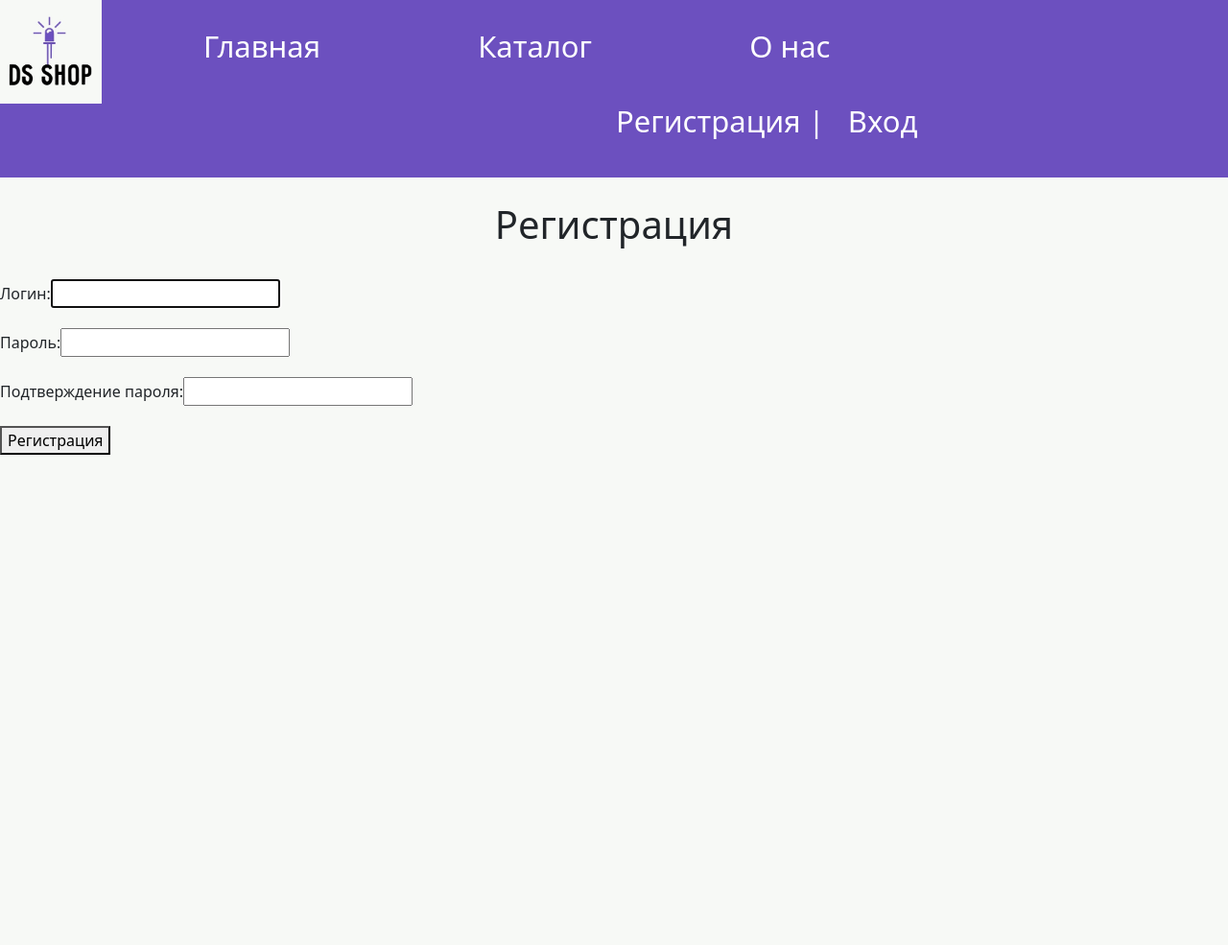
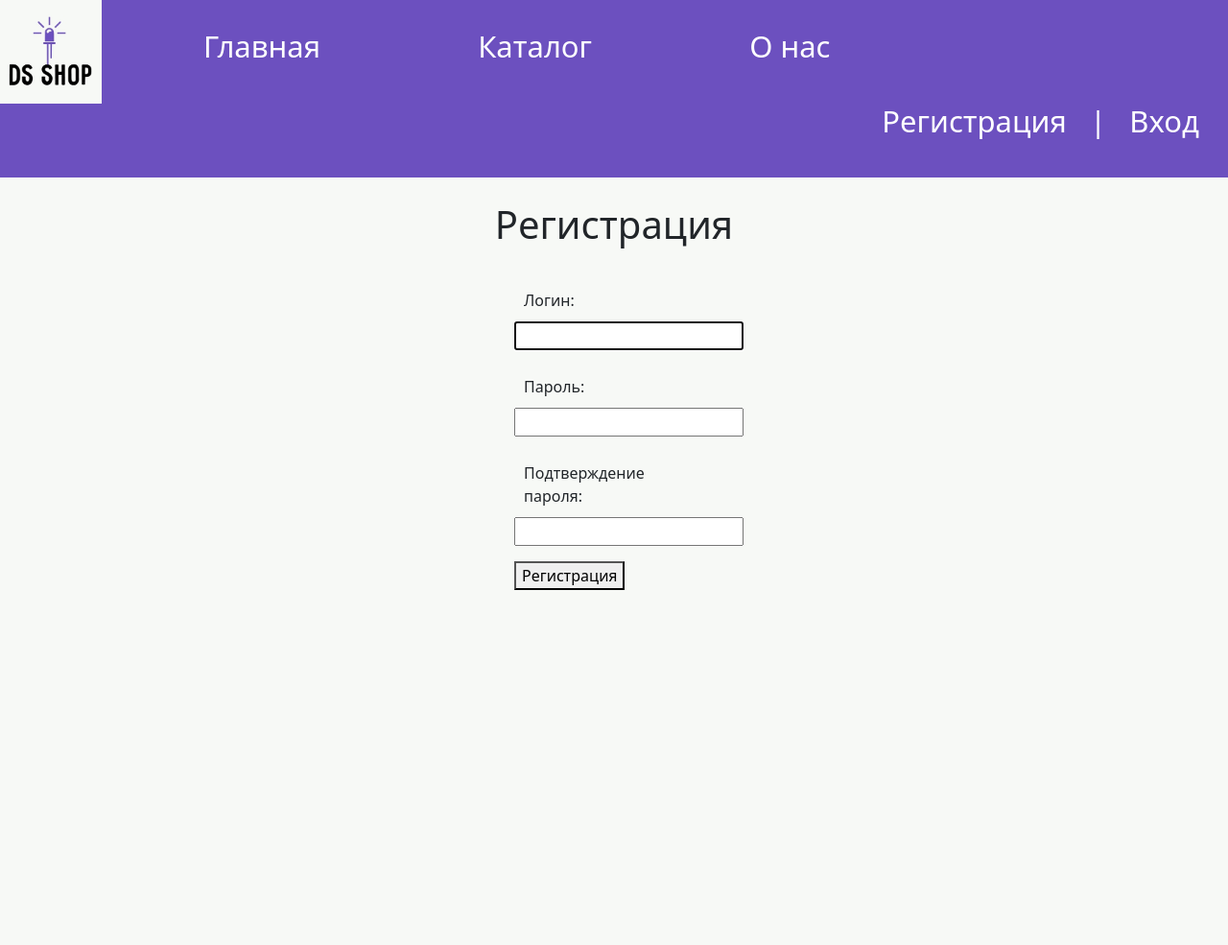
Before and after one commit to Rez1ay/django_website, a Django app: page /reg in a window 1280 px wide. Shown: the whole page at 96% size. Run offline with Django 4.2, Linux system fonts and the light colour scheme.

Commit message:
[upd7] css fix

```diff
--- a/ds_shop_website/main/static/main/css/style.css
+++ b/ds_shop_website/main/static/main/css/style.css
@@ -9,6 +9,7 @@ main {
     display: inline;
     font-size: 31px;
     padding: 80px;
+    color: white;
 }
 
 .nav ul {
@@ -21,7 +22,7 @@ main {
 }
 
 #auth {
-    margin-left: 600px
+    margin-left: auto;
 }
 
 header {
@@ -54,17 +55,15 @@ h1 {
 }
 
 .card_img {
-    position: absolute;
-    top: 100px;
     margin-left: 50px;
     height: 600px;
     border: 5px solid #6c50bf
 }
 
 .product_info {
-    margin-left: 880px;
+    position: absolute;
+    right: 80px;
     top: 130px;
-    position: absolute;
     width: 50%;
     font-size: 30px;
 }
@@ -72,3 +71,14 @@ h1 {
 .product_info p {
     padding-top: 50px;
 }
+
+.form-login {
+    margin-left: auto;
+    margin-right: auto;
+    width: 13em;
+}
+
+.form-login label{
+    padding: 10px;
+
+}
--- a/ds_shop_website/main/templates/main/base.html
+++ b/ds_shop_website/main/templates/main/base.html
@@ -16,7 +16,8 @@
             <li><a href="{% url 'about' %}">О нас</a></li>
         </ul>
         <ul id="auth">
-            <li><a href="{% url 'reg' %}">Регистрация |</a></li>
+            <li><a href="{% url 'reg' %}">Регистрация</a></li>
+            <li>|</li>
             <li><a href="{% url 'catalog' %}">Вход</a></li>
         </ul>
     </header>
--- a/ds_shop_website/main/templates/main/reg.html
+++ b/ds_shop_website/main/templates/main/reg.html
@@ -4,11 +4,11 @@
 
 {% block content %}
 <h1>Регистрация</h1>
-<form method="post">
+<form class="form-login" method="post">
     {% csrf_token %}
 
     {% for i in form %}
-    <p><label class="form-label" for="{{ i.id_for_label }}">{{i.label}}: </label>{{ i }}</p>
+    <p><label for="{{ i.id_for_label }}">{{i.label}}: </label>{{ i }}</p>
     <div class="form-error">{{ i.errors }}</div>
     {% endfor %}
 
```
